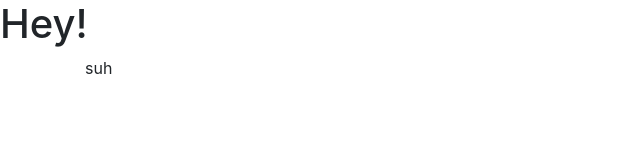
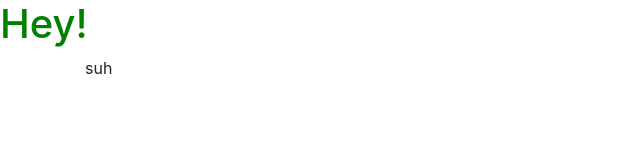
Before and after one commit to ADSnelling/teamtest, a plain HTML site: page index.html in a window 1280 px wide. Shown: the full height of the page, 0-640 px from the left. Drawn offline with nearby package versions, Linux system fonts and the light colour scheme.

Commit message:
new file

```diff
--- a/index.html
+++ b/index.html
@@ -6,6 +6,7 @@
 		<title>bootstrap</title>
 	<!-- 	<link rel="stylesheet" href="https://maxcdn.bootstrapcdn.com/bootstrap/3.3.7/css/bootstrap.min.css" integrity="sha384-BVYiiSIFeK1dGmJRAkycuHAHRg32OmUcww7on3RYdg4Va+PmSTsz/K68vbdEjh4u" crossorigin="anonymous"> -->
 		<link rel="stylesheet" type="text/css" href="./lib/css/bootstrap.css">
+		<link rel="stylesheet" type="text/css" href="main.css">
 		<h1>Hey!</h1>
 	</head>
 
--- /dev/null
+++ b/main.css
@@ -0,0 +1,3 @@
+h1 {
+	color: green;
+}
```
